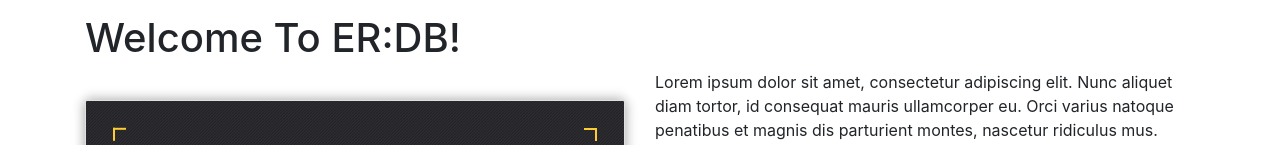
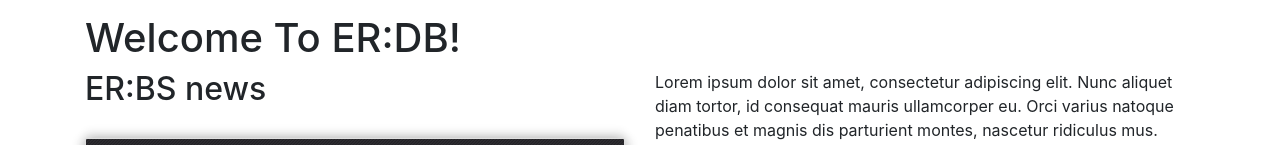
Before and after one commit to cltn39/ERDB, a React (Create React App) app in the folder erbd/: page / in a window 1280 px wide. Shown: the part 592-737 px from the top of the page. Built offline with nearby package versions, Linux system fonts and the light colour scheme; a web font is replaced by a local one.

Commit message:
adjusted main page

```diff
--- a/erbd/src/pages/About.js
+++ b/erbd/src/pages/About.js
@@ -3,7 +3,6 @@ import Hero from "../components/Hero";
 import API from "../utils/API";
 import Container from "../components/Container";
 import SearchForm from "../components/SearchForm";
-import SearchResults from "../components/SearchResults";
 import Alert from "../components/Alert";
 import Row from "../components/Row";
 import Col from "../components/Col";
@@ -95,7 +94,7 @@ function About() {
         </Row>
         <Row>
           <Col size="md-6">
-          <SearchResults results={results} />
+            <h2>ER:BS news</h2>
           <Card image={image} handleBtnClick={handleBtnClick} />
           <Card image={image} handleBtnClick={handleBtnClick} />
           </Col>
```
